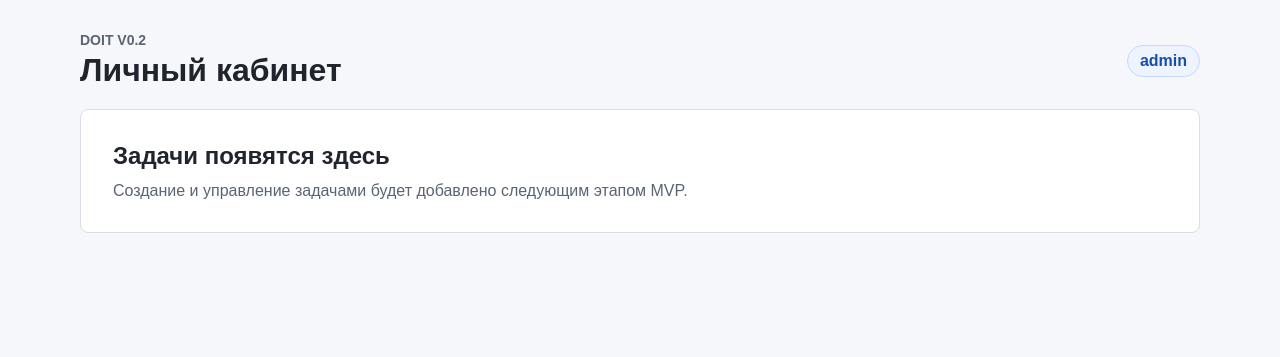
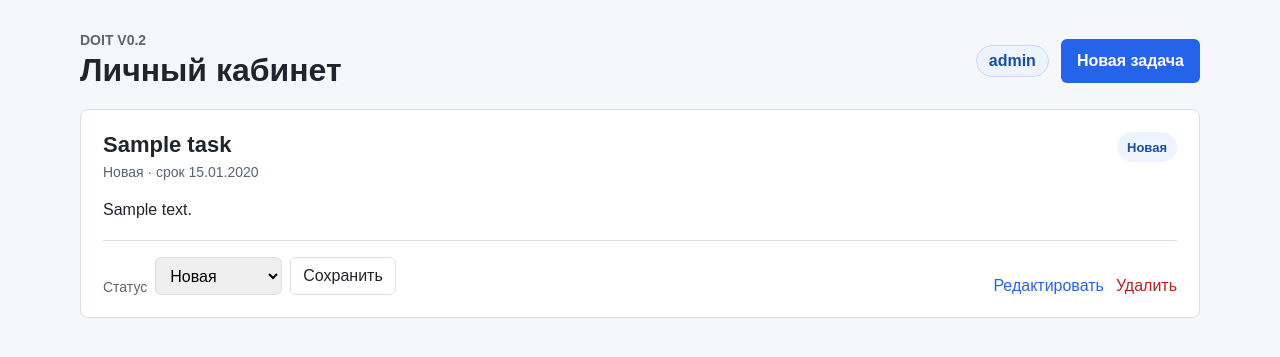
Before and after one commit to Uzalov-Gamid/doit-v0.2, a Django app: page / in a window 1280 px wide. Shown: the part 64-421 px from the top of the page. Run offline with Django 5.2, Linux system fonts and the light colour scheme; a user stored in the database is signed in; tables that the repository leaves empty hold one stand-in row (values such as "Sample post").

Commit message:
feat: добавить задачи и CRUD

```diff
--- a/app/static/css/styles.css
+++ b/app/static/css/styles.css
@@ -114,7 +114,9 @@ body {
     font-weight: 700;
 }
 
-.form input {
+.form input,
+.form select,
+.form textarea {
     width: 100%;
     min-height: 42px;
     padding: 10px 12px;
@@ -132,6 +134,9 @@ body {
 }
 
 .primary-button {
+    display: inline-flex;
+    align-items: center;
+    justify-content: center;
     min-height: 44px;
     margin-top: 8px;
     padding: 0 16px;
@@ -142,6 +147,37 @@ body {
     cursor: pointer;
     font: inherit;
     font-weight: 700;
+}
+
+.button-link {
+    margin-top: 0;
+    text-decoration: none;
+}
+
+.secondary-button,
+.danger-button {
+    display: inline-flex;
+    align-items: center;
+    justify-content: center;
+    min-height: 44px;
+    padding: 0 16px;
+    border-radius: 6px;
+    font: inherit;
+    font-weight: 700;
+    text-decoration: none;
+}
+
+.secondary-button {
+    background: #ffffff;
+    border: 1px solid var(--line);
+    color: var(--text);
+}
+
+.danger-button {
+    background: #d92d20;
+    border: 0;
+    color: #ffffff;
+    cursor: pointer;
 }
 
 .auth-switch {
@@ -168,6 +204,12 @@ body {
 .dashboard-header h1 {
     margin: 4px 0 0;
     font-size: 32px;
+}
+
+.dashboard-actions {
+    display: flex;
+    align-items: center;
+    gap: 12px;
 }
 
 .eyebrow {
@@ -212,14 +254,156 @@ body {
     color: var(--muted);
 }
 
+.task-list {
+    display: grid;
+    gap: 16px;
+}
+
+.task-card {
+    display: grid;
+    gap: 18px;
+    padding: 22px;
+    background: var(--panel);
+    border: 1px solid var(--line);
+    border-radius: 8px;
+}
+
+.task-card-header {
+    display: flex;
+    align-items: flex-start;
+    justify-content: space-between;
+    gap: 16px;
+}
+
+.task-card h2 {
+    margin: 0;
+    font-size: 22px;
+}
+
+.task-meta {
+    margin: 6px 0 0;
+    color: var(--muted);
+    font-size: 14px;
+}
+
+.task-description {
+    margin: 0;
+    color: var(--text);
+    line-height: 1.5;
+}
+
+.status-pill {
+    display: inline-flex;
+    align-items: center;
+    min-height: 30px;
+    padding: 0 10px;
+    border-radius: 999px;
+    font-size: 13px;
+    font-weight: 700;
+    white-space: nowrap;
+}
+
+.status-new {
+    background: #eef4ff;
+    color: #174ea6;
+}
+
+.status-in_progress {
+    background: #fff6db;
+    color: #8a5a00;
+}
+
+.status-done {
+    background: #e8f7ee;
+    color: #1f6f43;
+}
+
+.task-controls {
+    display: flex;
+    align-items: end;
+    justify-content: space-between;
+    gap: 16px;
+    border-top: 1px solid var(--line);
+    padding-top: 16px;
+}
+
+.status-form {
+    display: flex;
+    align-items: end;
+    gap: 8px;
+    flex-wrap: wrap;
+}
+
+.status-form label {
+    color: var(--muted);
+    font-size: 14px;
+}
+
+.status-form select {
+    min-height: 38px;
+    padding: 0 10px;
+    border: 1px solid var(--line);
+    border-radius: 6px;
+    font: inherit;
+}
+
+.status-form button {
+    min-height: 38px;
+    padding: 0 12px;
+    background: #ffffff;
+    border: 1px solid var(--line);
+    border-radius: 6px;
+    color: var(--text);
+    cursor: pointer;
+    font: inherit;
+}
+
+.task-links {
+    display: flex;
+    gap: 12px;
+}
+
+.task-links a {
+    color: var(--accent);
+    text-decoration: none;
+}
+
+.task-links .danger-link {
+    color: #b42318;
+}
+
+.form-page {
+    display: grid;
+    place-items: start center;
+}
+
+.task-form-panel {
+    width: min(560px, 100%);
+}
+
+.form-actions {
+    display: flex;
+    gap: 12px;
+    margin-top: 8px;
+}
+
+.confirm-text {
+    margin: 0 0 20px;
+    color: var(--muted);
+}
+
 @media (max-width: 640px) {
     .site-header,
-    .dashboard-header {
+    .dashboard-header,
+    .task-card-header,
+    .task-controls {
         align-items: flex-start;
         flex-direction: column;
     }
 
-    .site-nav {
+    .site-nav,
+    .dashboard-actions,
+    .form-actions {
         flex-wrap: wrap;
     }
 
--- a/app/tasks/models.py
+++ b/app/tasks/models.py
@@ -1 +1,35 @@
-# Task models will be added in the tasks CRUD issue.
+from django.conf import settings
+from django.db import models
+
+
+class Task(models.Model):
+    STATUS_NEW = 'new'
+    STATUS_IN_PROGRESS = 'in_progress'
+    STATUS_DONE = 'done'
+
+    STATUS_CHOICES = (
+        (STATUS_NEW, 'Новая'),
+        (STATUS_IN_PROGRESS, 'В работе'),
+        (STATUS_DONE, 'Выполнена'),
+    )
+
+    user = models.ForeignKey(
+        settings.AUTH_USER_MODEL,
+        on_delete=models.CASCADE,
+        related_name='tasks',
+        verbose_name='Пользователь',
+    )
+    title = models.CharField('Название', max_length=160)
+    description = models.TextField('Описание', blank=True)
+    status = models.CharField('Статус', max_length=20, choices=STATUS_CHOICES, default=STATUS_NEW)
+    due_date = models.DateField('Срок', blank=True, null=True)
+    created_at = models.DateTimeField('Создана', auto_now_add=True)
+    updated_at = models.DateTimeField('Обновлена', auto_now=True)
+
+    class Meta:
+        ordering = ('-created_at',)
+        verbose_name = 'Задача'
+        verbose_name_plural = 'Задачи'
+
+    def __str__(self):
+        return self.title
--- a/app/tasks/urls.py
+++ b/app/tasks/urls.py
@@ -6,4 +6,8 @@ app_name = 'tasks'
 
 urlpatterns = [
     path('', views.dashboard, name='dashboard'),
+    path('tasks/new/', views.TaskCreateView.as_view(), name='task_create'),
+    path('tasks/<int:pk>/edit/', views.TaskUpdateView.as_view(), name='task_update'),
+    path('tasks/<int:pk>/delete/', views.TaskDeleteView.as_view(), name='task_delete'),
+    path('tasks/<int:pk>/status/', views.change_task_status, name='task_status'),
 ]
--- a/app/tasks/views.py
+++ b/app/tasks/views.py
@@ -1,7 +1,70 @@
 from django.contrib.auth.decorators import login_required
-from django.shortcuts import render
+from django.contrib.auth.mixins import LoginRequiredMixin
+from django.contrib import messages
+from django.shortcuts import get_object_or_404, redirect, render
+from django.urls import reverse_lazy
+from django.views.decorators.http import require_POST
+from django.views.generic import CreateView, DeleteView, UpdateView
+
+from .forms import TaskForm
+from .models import Task
 
 
 @login_required
 def dashboard(request):
-    return render(request, 'tasks/dashboard.html')
+    tasks = Task.objects.filter(user=request.user)
+    return render(request, 'tasks/dashboard.html', {'tasks': tasks})
+
+
+class UserTaskMixin(LoginRequiredMixin):
+    model = Task
+
+    def get_queryset(self):
+        return Task.objects.filter(user=self.request.user)
+
+
+class TaskCreateView(LoginRequiredMixin, CreateView):
+    model = Task
+    form_class = TaskForm
+    template_name = 'tasks/task_form.html'
+    success_url = reverse_lazy('tasks:dashboard')
+
+    def form_valid(self, form):
+        form.instance.user = self.request.user
+        messages.success(self.request, 'Задача создана.')
+        return super().form_valid(form)
+
+
+class TaskUpdateView(UserTaskMixin, UpdateView):
+    form_class = TaskForm
+    template_name = 'tasks/task_form.html'
+    success_url = reverse_lazy('tasks:dashboard')
+
+    def form_valid(self, form):
+        messages.success(self.request, 'Задача обновлена.')
+        return super().form_valid(form)
+
+
+class TaskDeleteView(UserTaskMixin, DeleteView):
+    template_name = 'tasks/task_confirm_delete.html'
+    success_url = reverse_lazy('tasks:dashboard')
+
+    def form_valid(self, form):
+        messages.success(self.request, 'Задача удалена.')
+        return super().form_valid(form)
+
+
+@login_required
+@require_POST
+def change_task_status(request, pk):
+    task = get_object_or_404(Task, pk=pk, user=request.user)
+    status = request.POST.get('status')
+
+    if status in dict(Task.STATUS_CHOICES):
+        task.status = status
+        task.save(update_fields=('status', 'updated_at'))
+        messages.success(request, 'Статус задачи обновлен.')
+    else:
+        messages.error(request, 'Некорректный статус задачи.')
+
+    return redirect('tasks:dashboard')
--- a/app/templates/tasks/dashboard.html
+++ b/app/templates/tasks/dashboard.html
@@ -9,13 +9,57 @@
       <p class="eyebrow">DoIt v0.2</p>
       <h1>Личный кабинет</h1>
     </div>
-    <span class="role-badge">
-      {% if user.is_staff %}admin{% else %}user{% endif %}
-    </span>
+    <div class="dashboard-actions">
+      <span class="role-badge">
+        {% if user.is_staff %}admin{% else %}user{% endif %}
+      </span>
+      <a class="primary-button button-link" href="{% url 'tasks:task_create' %}">Новая задача</a>
+    </div>
   </div>
-  <div class="empty-state">
-    <h2>Задачи появятся здесь</h2>
-    <p>Создание и управление задачами будет добавлено следующим этапом MVP.</p>
-  </div>
+
+  {% if tasks %}
+    <section class="task-list" aria-label="Список задач">
+      {% for task in tasks %}
+        <article class="task-card">
+          <div class="task-card-header">
+            <div>
+              <h2>{{ task.title }}</h2>
+              <p class="task-meta">
+                {{ task.get_status_display }}
+                {% if task.due_date %} · срок {{ task.due_date|date:"d.m.Y" }}{% endif %}
+              </p>
+            </div>
+            <span class="status-pill status-{{ task.status }}">{{ task.get_status_display }}</span>
+          </div>
+
+          {% if task.description %}
+            <p class="task-description">{{ task.description }}</p>
+          {% endif %}
+
+          <div class="task-controls">
+            <form action="{% url 'tasks:task_status' task.pk %}" method="post" class="status-form">
+              {% csrf_token %}
+              <label for="status-{{ task.pk }}">Статус</label>
+              <select id="status-{{ task.pk }}" name="status">
+                {% for value, label in task.STATUS_CHOICES %}
+                  <option value="{{ value }}" {% if task.status == value %}selected{% endif %}>{{ label }}</option>
+                {% endfor %}
+              </select>
+              <button type="submit">Сохранить</button>
+            </form>
+            <div class="task-links">
+              <a href="{% url 'tasks:task_update' task.pk %}">Редактировать</a>
+              <a class="danger-link" href="{% url 'tasks:task_delete' task.pk %}">Удалить</a>
+            </div>
+          </div>
+        </article>
+      {% endfor %}
+    </section>
+  {% else %}
+    <div class="empty-state">
+      <h2>Задач пока нет</h2>
+      <p>Создайте первую задачу, чтобы начать работу со списком.</p>
+    </div>
+  {% endif %}
 </section>
 {% endblock %}
```
Also changed, not shown: app/tasks/admin.py (+9 -1 lines), app/tasks/forms.py (added, +19 -0 lines), app/tasks/tests.py (+80 -0 lines), app/templates/tasks/task_confirm_delete.html (added, +19 -0 lines), app/templates/tasks/task_form.html (added, +38 -0 lines), app/tasks/migrations/0001_initial.py (added), app/tasks/migrations/__init__.py (added).
